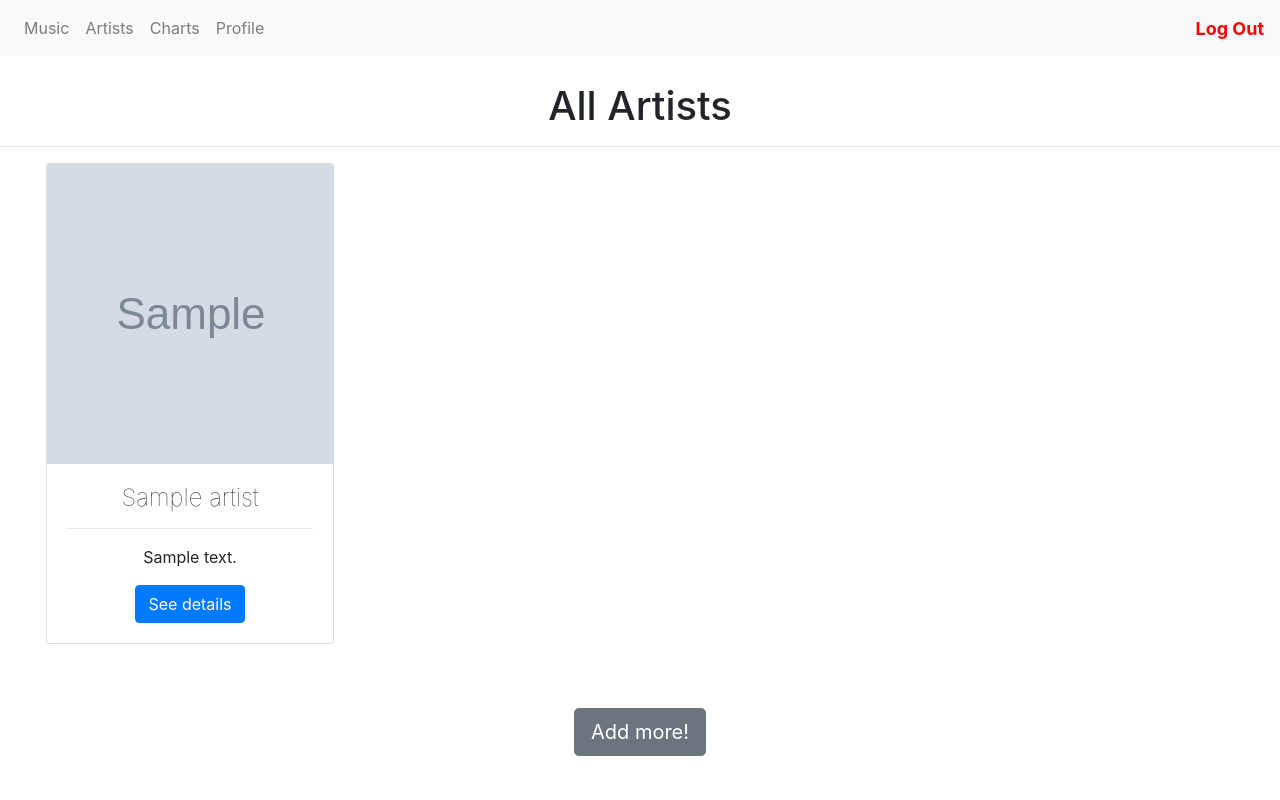
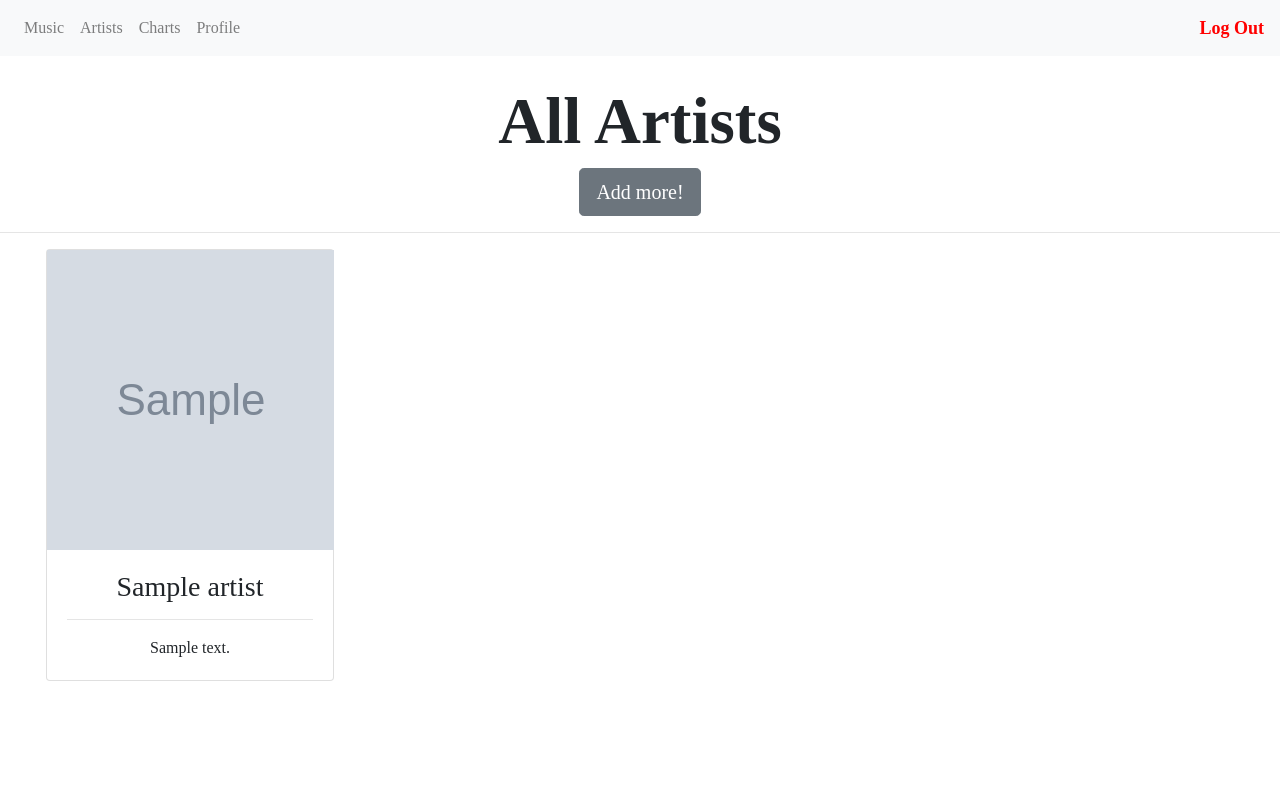
Before and after one commit to 3ento/python-web-framework-exam-app, a Django app: page /dashboard/artists in a window 1280 px wide. Run offline with Django 4.2, Linux system fonts and the light colour scheme; a user stored in the database is signed in; tables that the repository leaves empty hold one stand-in row (values such as "Sample post"); grey boxes marked "Sample" are stand-in pictures; some libraries are stand-ins or nearby versions.

Commit message:
Major stylistic changes

```diff
--- a/exam/settings.py
+++ b/exam/settings.py
@@ -122,7 +122,8 @@ USE_TZ = True
 # Static files (CSS, JavaScript, Images)
 # https://docs.djangoproject.com/en/4.0/howto/static-files/
 
-STATIC_URL = 'static/'
+STATIC_URL = '/static/'
+STATIC_ROOT = '/static'
 
 # Default primary key field type
 # https://docs.djangoproject.com/en/4.0/ref/settings/#default-auto-field
--- a/templates/base.html
+++ b/templates/base.html
@@ -1,6 +1,5 @@
 <!DOCTYPE html>
 <html lang="en">
-
 <head>
     <meta charset="UTF-8">
     <title>TuneAthenaeum</title>
@@ -35,6 +34,69 @@
         .dropdown:hover .dropdown-content {display: block;}
 
         {#.dropdown:hover .dropbtn {background-color: #3e8e41;}#}
+
+        #cover-art{
+        width: 287px;
+        height: 300px;
+        object-fit: cover
+        }
+
+        .dashboard-title{
+            font-size: 65px;
+            text-align: center;
+            font-weight: bold;
+        }
+
+        #card-ml-3-mb-3{
+            width: 18rem;
+            display: inline-block;
+        }
+
+        .card-body{
+            text-align: center;
+        }
+
+        .card-subtext{
+            font-size: 14px;
+        }
+
+        .card-text{
+            font-size: 28px;
+        }
+
+        div {
+            font-family: "Century Gothic", serif;
+        }
+
+        .container {
+            position: relative;
+            padding-left: 0;
+        }
+
+        .image {
+          opacity: 1;
+          transition: .5s ease;
+          backface-visibility: hidden;
+        }
+
+        .middle {
+          transition: .5s ease;
+          opacity: 0;
+          position: absolute;
+          top: 50%;
+          left: 50%;
+          transform: translate(-50%, -50%);
+          -ms-transform: translate(-50%, -50%);
+
+        }
+
+        .container:hover .image {
+          opacity: 0.3;
+        }
+
+        .container:hover .middle {
+          opacity: 1;
+        }
 
     </style>
 </head>
--- a/templates/main/dashboards/artist_dashboard.html
+++ b/templates/main/dashboards/artist_dashboard.html
@@ -1,38 +1,44 @@
 {% extends 'base.html' %}
+{% block page_content %}
 
-{% block page_content %}
-    <h1 class='text-center'>
+    <h1 class='dashboard-title'>
         {% if artist %}
             All Artists
         {% else %}
             No artists yet
         {% endif %}
     </h1>
+
+    <div class=" row d-flex justify-content-center align-content-center">
+            <a href="{% url 'artist create' %}" class="btn btn-lg btn-secondary row align-self-baseline">Add more!</a>
+    </div>
+
     <hr>
     {% if artist %}
         <div style="margin: auto; width: 1190px">
             <div class="row mb-5">
                 {% for el in artist %}
-                    <div class="card ml-3 mb-3" style="width: 18rem;">
-                        <!-- Image -->
-                        <img src="{{ el.picture }}"
-                             class="card-img-top" alt="Photo description" style="width: 287px; height: 300px; object-fit: cover">
-                        <div class="card-body" style="text-align: center">
-                            <h4 class="card-text" style="font-weight: lighter">{{ el.name }}</h4>
+                    <div class="card ml-3 mb-3" id="card-ml-3-mb-3">
+                        <div class="container">
+                                <img src="{{ el.picture }}" alt="Cover Art" id="cover-art" class="image">
+                                <div class="middle">
+                                    <a href="{% url 'artist details' el.id %}" class="btn btn-primary">See details</a>
+                                </div>
+                            </div>
+                        <div class="card-body">
+
+                            <h4 class="card-text">{{ el.name }}</h4>
                             <hr>
-                            <!-- First 30 chars from the description -->
-                            <p class="card-text">{{ el.description|truncatechars:100 }}</p>
-                            <!-- Button to the Photo Details Page -->
-                            <a href="{% url 'artist details' el.id %}" class="btn btn-primary" style="">See details</a>
+                            <details>
+                                    <summary style="list-style-type: none; ">{{ el.description|truncatechars:100 }}</summary>
+                                    <li style="list-style-type: ''">{{ el.show_more_description}}</li>
+                            </details>
+
                         </div>
                     </div>
                 {% endfor %}
             </div>
         </div>
     {% endif %}
-    <div class=" row d-flex justify-content-center align-content-center">
-            <a href="{% url 'artist create' %}" class="btn btn-lg btn-secondary row align-self-baseline">Add
-                more!</a>
-    </div>
 
 {% endblock %}
```
Also changed, not shown: templates/auth_app/profile_details.html (+20 -10 lines), templates/main/dashboards/charts_dashboard.html (+8 -6 lines), templates/main/dashboards/genre_dashboard.html (+20 -16 lines), templates/main/dashboards/music_dashboard.html (+48 -43 lines).
